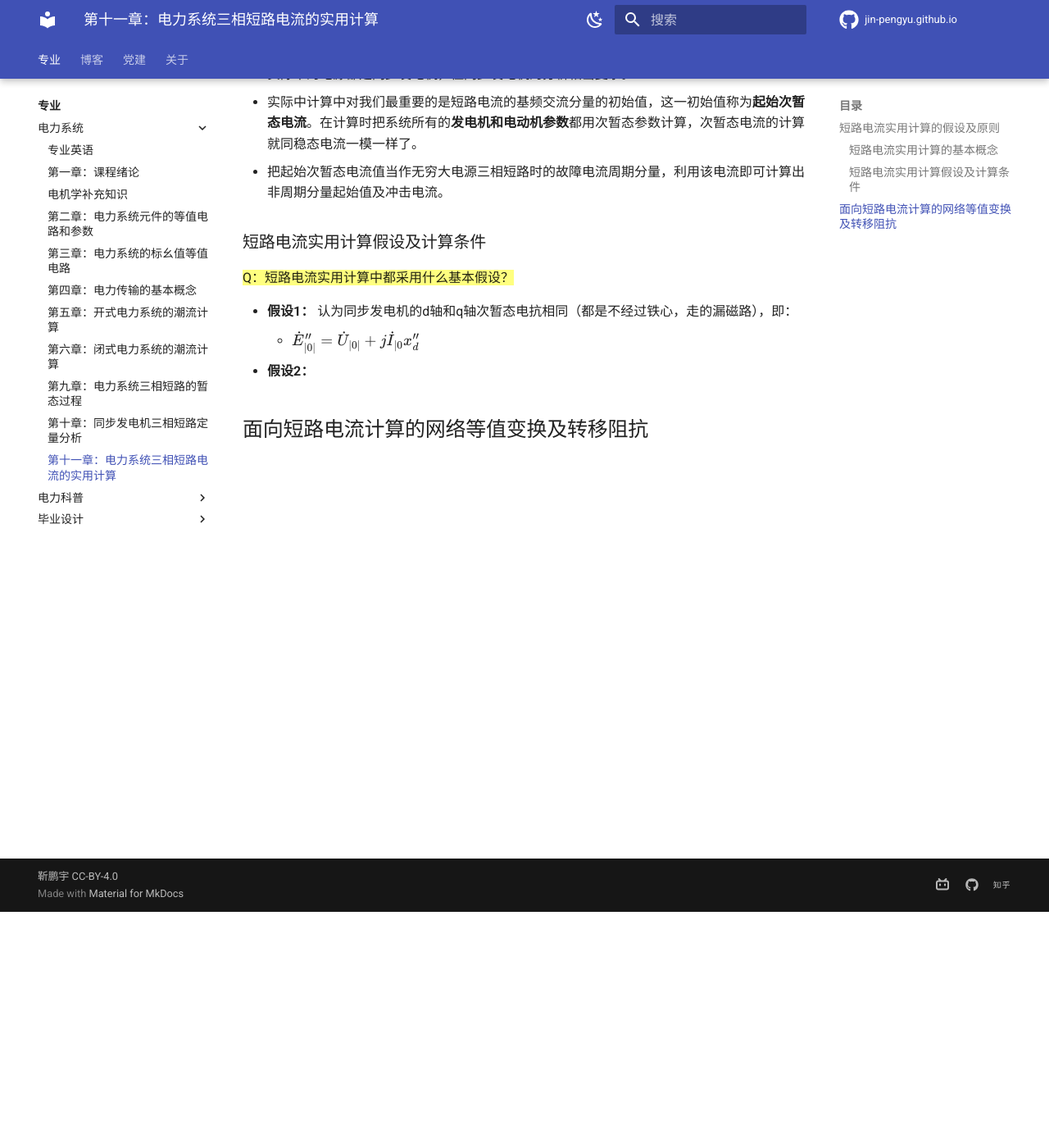
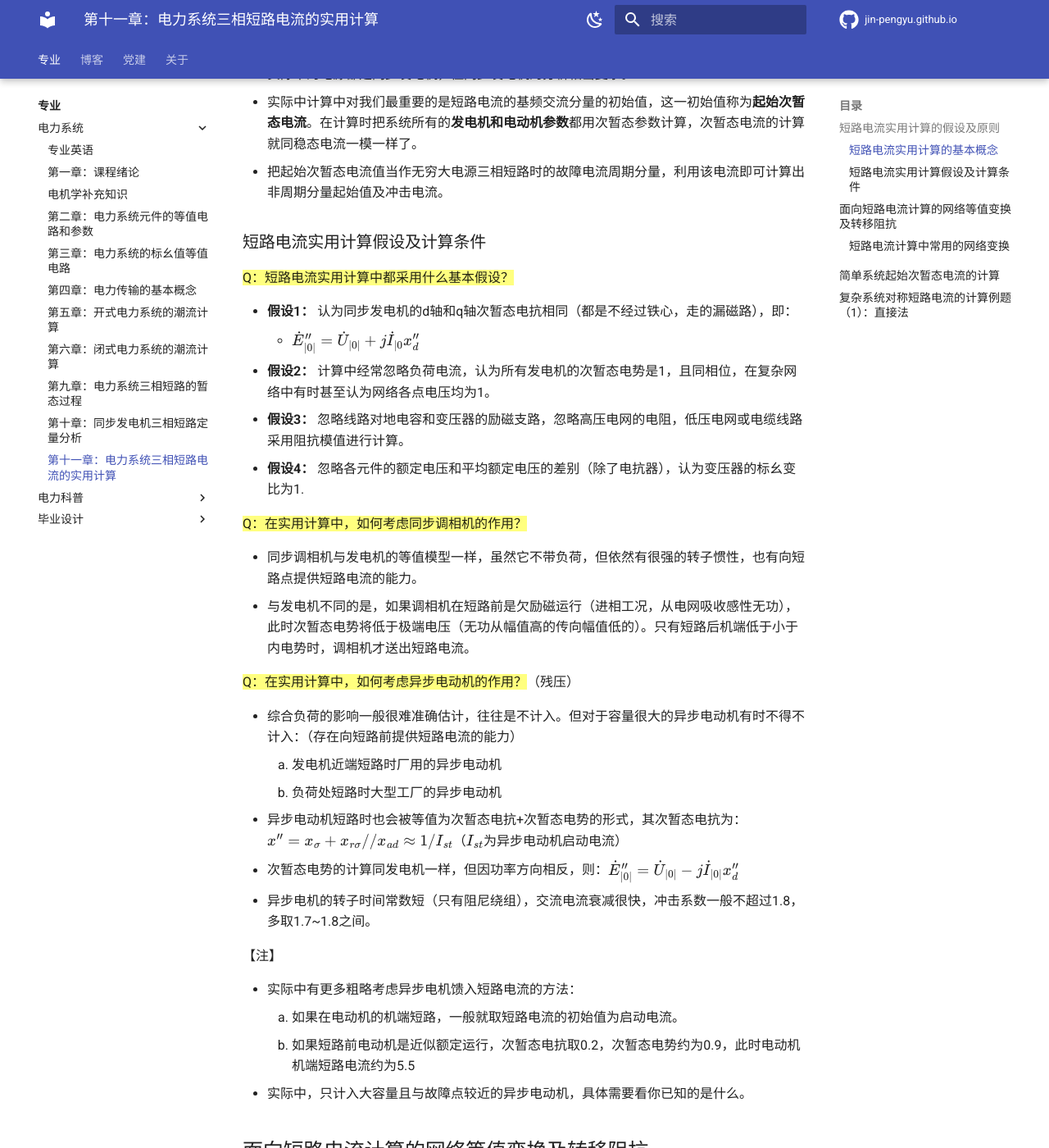
Before and after one commit to Pengyu-Jin/Pengyu-Jin.github.io, an MkDocs documentation site: the page built from docs/major/Power System Analysis/chapter11.md, in a window 1280 px wide and 1400 px high, scrolled down 288 px. Shown: the whole window at 82% size. Built offline with MkDocs 1.6.1 and Material for MkDocs 9.7.7, drawn with Linux system fonts in a browser that asks for light colours; some of the changed text lies outside the part shown.

Commit message:
change style169

```diff
--- a/docs/major/Power System Analysis/chapter11.md
+++ b/docs/major/Power System Analysis/chapter11.md
@@ -11,7 +11,50 @@
 
 - **假设1：** 认为同步发电机的d轴和q轴次暂态电抗相同（都是不经过铁心，走的漏磁路），即：
     - $\dot E_{|0|}''=\dot U_{|0|}+j\dot I_{|0}x_d''$
-- **假设2：**
+- **假设2：** 计算中经常忽略负荷电流，认为所有发电机的次暂态电势是1，且同相位，在复杂网络中有时甚至认为网络各点电压均为1。
+- **假设3：** 忽略线路对地电容和变压器的励磁支路，忽略高压电网的电阻，低压电网或电缆线路采用阻抗模值进行计算。
+- **假设4：** 忽略各元件的额定电压和平均额定电压的差别（除了电抗器），认为变压器的标幺变比为1.
+
+==Q：在实用计算中，如何考虑同步调相机的作用？==
+
+- 同步调相机与发电机的等值模型一样，虽然它不带负荷，但依然有很强的转子惯性，也有向短路点提供短路电流的能力。
+- 与发电机不同的是，如果调相机在短路前是欠励磁运行（进相工况，从电网吸收感性无功），此时次暂态电势将低于极端电压（无功从幅值高的传向幅值低的）。只有短路后机端低于小于内电势时，调相机才送出短路电流。
+
+==Q：在实用计算中，如何考虑异步电动机的作用？==（残压）
+
+- 综合负荷的影响一般很难准确估计，往往是不计入。但对于容量很大的异步电动机有时不得不计入：（存在向短路前提供短路电流的能力）
+    1. 发电机近端短路时厂用的异步电动机
+    2. 负荷处短路时大型工厂的异步电动机
+- 异步电动机短路时也会被等值为次暂态电抗+次暂态电势的形式，其次暂态电抗为：$x''=x_\sigma +x_{r\sigma}//x_{ad}\approx 1/I_{st}$（$I_{st}$为异步电动机启动电流）
+- 次暂态电势的计算同发电机一样，但因功率方向相反，则：$\dot E_{|0|}''=\dot U_{|0|}-j\dot I_{|0|}x_d''$
+- 异步电机的转子时间常数短（只有阻尼绕组），交流电流衰减很快，冲击系数一般不超过1.8，多取1.7~1.8之间。
+
+【注】
+
+- 实际中有更多粗略考虑异步电机馈入短路电流的方法：
+    1. 如果在电动机的机端短路，一般就取短路电流的初始值为启动电流。
+    2. 如果短路前电动机是近似额定运行，次暂态电抗取0.2，次暂态电势约为0.9，此时电动机机端短路电流约为5.5
+- 实际中，只计入大容量且与故障点较近的异步电动机，具体需要看你已知的是什么。
+
+## 面向短路电流计算的网络等值变换及转移阻抗
+### 短路电流计算中常用的网络变换
+
+![]()
+
+![]()
+
+###
 
 
-## 面向短路电流计算的网络等值变换及转移阻抗
+
+
+
+
+
+
+
+
+
+## 简单系统起始次暂态电流的计算
+
+## 复杂系统对称短路电流的计算例题（1）：直接法
```
